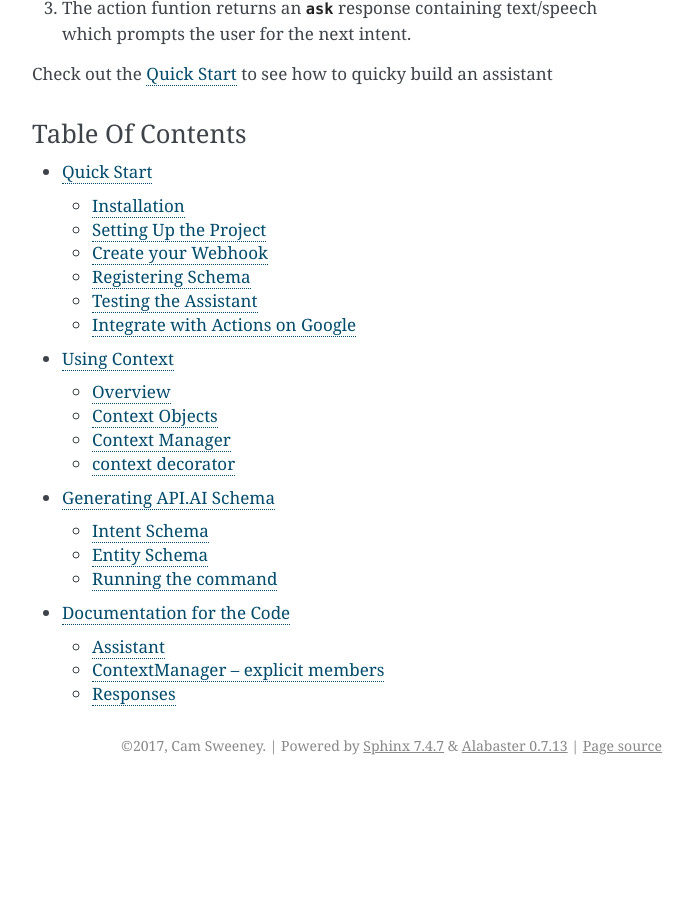
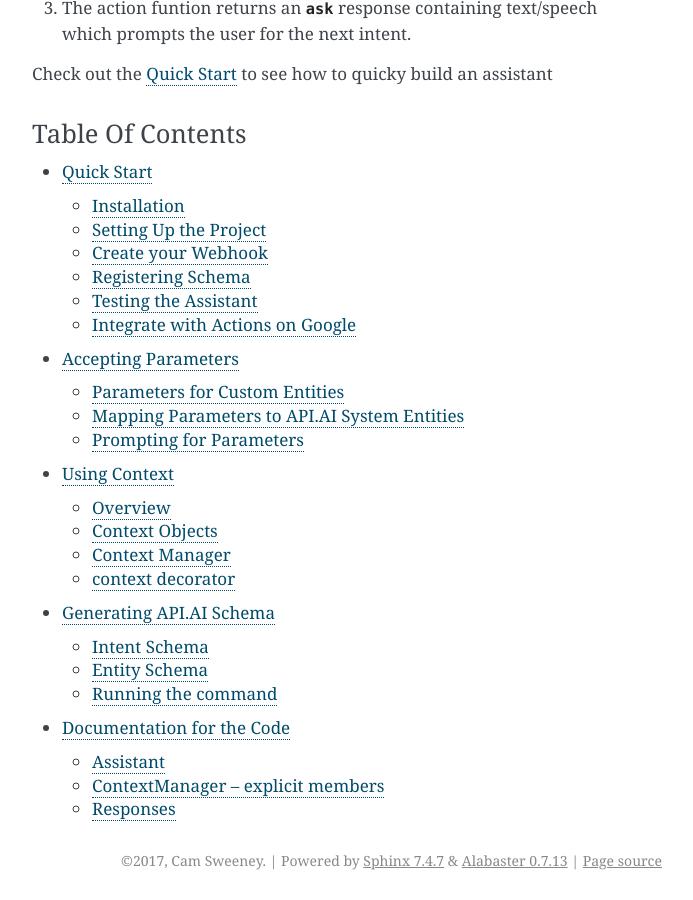
Before and after one commit to treethought/flask-assistant, a Sphinx documentation site: the page built from docs/source/index.rst, in a window 1280 px wide and 900 px high, scrolled down 1252 px. Shown: the whole window, without its empty margins (448-1141 px from the left). Built offline with Sphinx 7.4.7, drawn with Linux system fonts in a browser that asks for light colours; pages that are not in the unit, such as notebooks, are missing from menus; before the commit the page ends 2037 px from its top, so only the background shows below that; some of the changed lines change nothing that is shown.

Commit message:
parameter docs

```diff
--- a/docs/source/contents.rst.inc
+++ b/docs/source/contents.rst.inc
@@ -6,6 +6,7 @@
 
    index
    quick_start
+   parameters
    contexts
    generate_schema
    code
--- a/docs/source/parameters.rst
+++ b/docs/source/parameters.rst
@@ -1,8 +1,35 @@
 
+
+
+********************
 Accepting Parameters
-====================
-Action functions can accept parameters, which will be parsed from the API.AI request
+********************
+Action functions can accept parameters, which will be parsed from the API.AI request as `entities <https://docs.api.ai/docs/concept-entities#overview>`_
 
+For a parameter value to be parsed by API.AI's NLP, it needs to relate to a defined entity.
+In other words, the name of the parameter must be the name of the entity it relates to.
+
+Entities are defined:
+    - using YAML templates and the :doc:`schema <generate_schema>` command
+    - within the API.AI console
+    - as existing API.AI `System Entities <https://docs.api.ai/docs/concept-entities#section-system-entities>`_
+
+Each entity is composed of entries, which represent a mapping between a reference value and a group of synonyms. Entities will be the specific value passed to the action function.
+
+
+Parameters for Custom Entities
+=============================
+
+Given an entity ``color`` defined with the following template:
+
+.. code-block:: yaml
+
+    color:
+      - blue
+      - red
+      - green
+
+An action function may accept a parameter referring to an `entry` (blue, red, green) of the ``color`` `entity`:
 
 .. code-block:: python
 
@@ -12,14 +39,51 @@
         return tell(speech)
 
 
-Because the action view function requires a parameter, it will not be called if the color parameter
-is not provided by the user, or if it was not defined previously in an active :doc:`context contexts`
-This is where :meth:`prompt_for` comes in handy.
+Mapping Parameters to API.AI System Entities
+==============================================
+
+Every parameter passed to an action function needs to correspond to a defined entity.
+These ``entities`` require defined ``entries`` in order to be parsed using NLP.
+
+With the `color` example above, we defined three entries (blue, red, and green). To allow our assistant to accurately parse and handle all the possible colors a user might say, we would need to provide a great number of entries.
+
+Instead of defining many entries for common entity concepts (color, names, addresses, etc), you can utilize API.AI's `System Entities <https://docs.api.ai/docs/concept-entities#section-system-entities>`_.
+
+To use system entities, simply provide a mapping of the parameter name to corresponding system entity:
+
+.. code-block:: python
+
+    @assist.action('give-color', mapping={'color': 'sys.color'})
+    def echo_color(color):
+        speech = "Your favorite color is {}".format(color)
+        return tell(speech)
+
+And in the user_says template:
+
+.. code-block:: yaml
+
+    give-color:
+
+      UserSays:
+        - My color is blue
+        - I like red
+
+      Annotations:
+        - blue: sys.color
+
+No entity-template is needed for the `sys.color` entity, as it is already defined. API.AI will automatically recognize any color spoken by the user to be parsed as its ``sys.color`` entity, and flask-assistant will match the correct parameter value to the `color` parameter.
+
 
 
 
 Prompting for Parameters
 ========================
+
+When an action function accepts a parameter, it is required unless a default is provided.
+
+If the parameter is not provided by the user, or was not defined in a previous context, the action function will not be called.
+
+This is where :meth:`prompt_for` comes in handy.
 
 The :meth:`prompt_for <flask_assistant.assistant.prompt_for>` decorator is passed a parameter name and intent name, and is called if the intent's action function's parameters have not been supplied.
 
```
